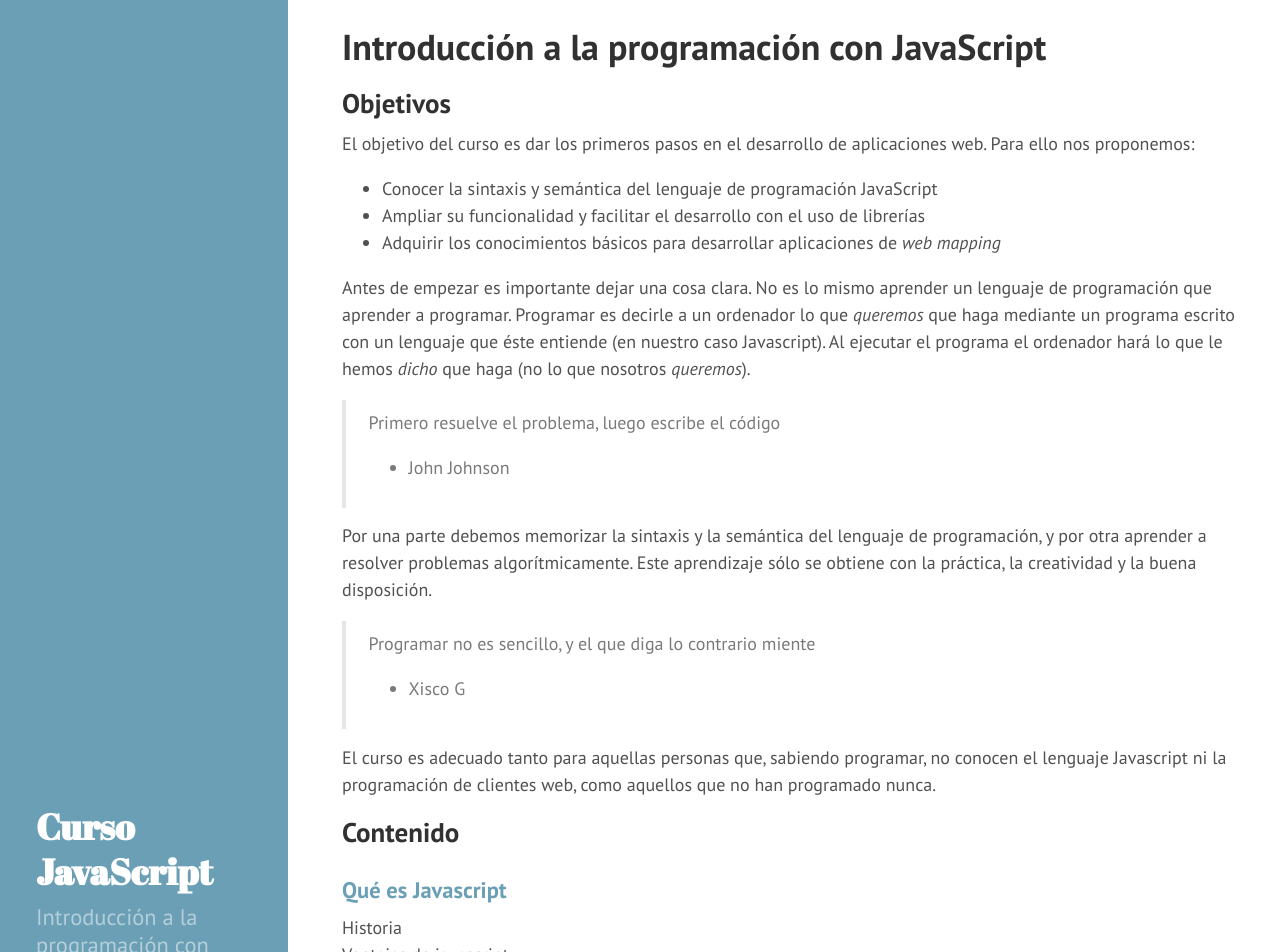
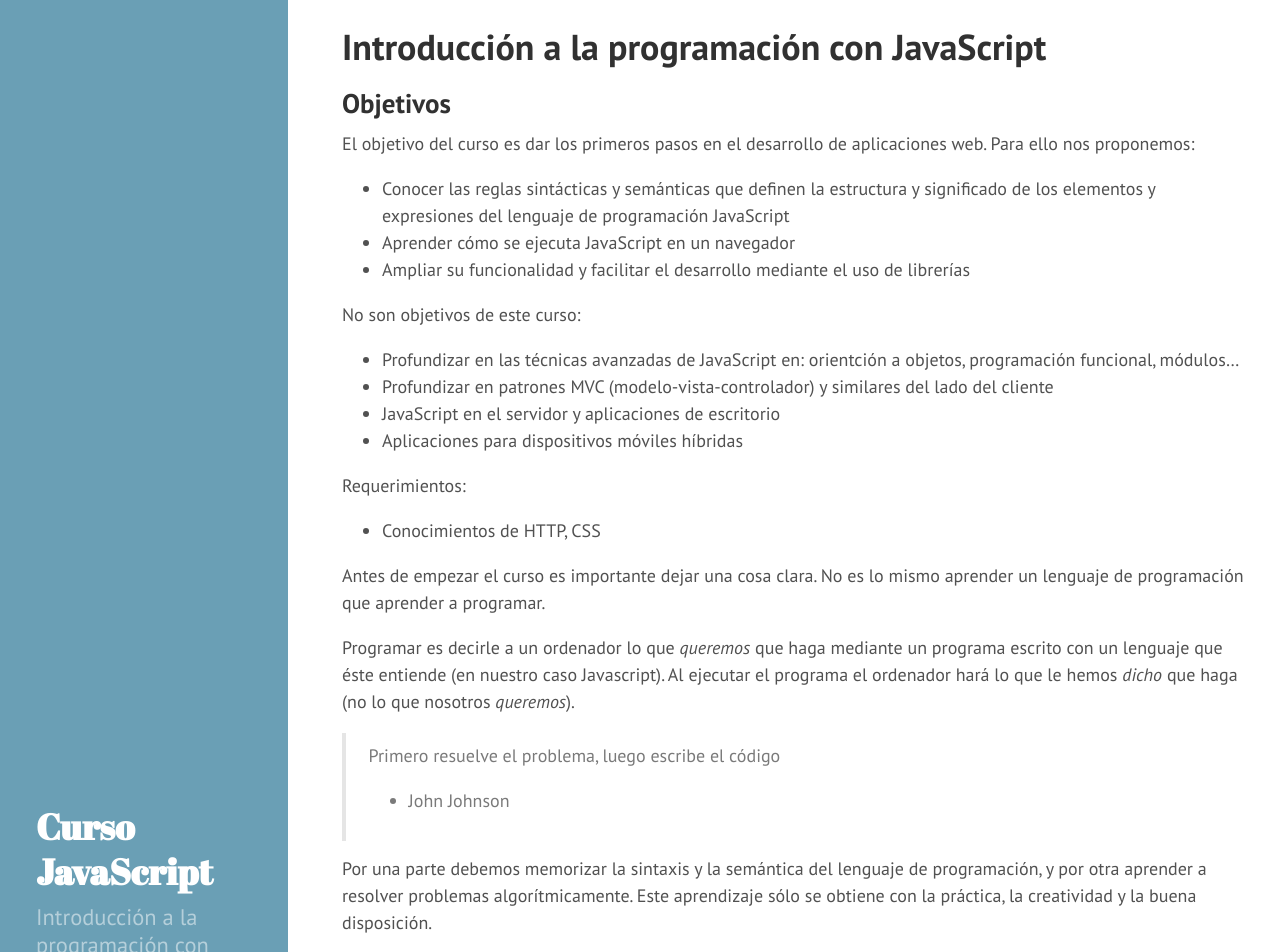
Before and after one commit to xguaita/curso-javascript, a Jekyll site: the page built from index.md, in a window 1280 px wide and 1400 px high. Shown: the top 952 px of the window. Built offline with Jekyll 4.4.1, drawn with Linux system fonts in a browser that asks for light colours; Markdown is read by kramdown in place of the engine named in the settings; some of the changed text lies outside the part shown; grey boxes are pictures that could not be loaded.

Commit message:
Ampliación de contenido

```diff
--- a/index.md
+++ b/index.md
@@ -8,23 +8,39 @@ title: Inicio
 ## Objetivos
 El objetivo del curso es dar los primeros pasos en el desarrollo de aplicaciones web. Para ello nos proponemos:
 
-+ Conocer la sintaxis y semántica del lenguaje de programación JavaScript
-+ Ampliar su funcionalidad y facilitar el desarrollo con el uso de librerías
-+ Adquirir los conocimientos básicos para desarrollar aplicaciones de _web mapping_
++ Conocer las reglas sintácticas y semánticas que definen la estructura y significado de los elementos y expresiones del lenguaje de programación JavaScript
++ Aprender cómo se ejecuta JavaScript en un navegador
++ Ampliar su funcionalidad y facilitar el desarrollo mediante el uso de librerías
 
-Antes de empezar es importante dejar una cosa clara. No es lo mismo aprender un lenguaje de programación que aprender a programar. Programar es decirle a un ordenador lo que _queremos_ que haga mediante un programa escrito con un lenguaje que éste entiende (en nuestro caso Javascript). Al ejecutar el programa el ordenador hará lo que le hemos _dicho_ que haga (no lo que nosotros _queremos_).
+No son objetivos de este curso:
+
++ Profundizar en las técnicas avanzadas de JavaScript en: orientción a objetos, programación funcional, módulos...
++ Profundizar en patrones MVC (modelo-vista-controlador) y similares del lado del cliente
++ JavaScript en el servidor y aplicaciones de escritorio
++ Aplicaciones para dispositivos móviles híbridas
+
+Requerimientos:
+
++ Conocimientos de HTTP, CSS
+
+
+Antes de empezar el curso es importante dejar una cosa clara. No es lo mismo aprender un lenguaje de programación que aprender a programar.
+
+Programar es decirle a un ordenador lo que _queremos_ que haga mediante un programa escrito con un lenguaje que éste entiende (en nuestro caso Javascript). Al ejecutar el programa el ordenador hará lo que le hemos _dicho_ que haga (no lo que nosotros _queremos_).
 
   > Primero resuelve el problema, luego escribe el código
   > - John Johnson
 
 Por una parte debemos memorizar la sintaxis y la semántica del lenguaje de programación, y por otra aprender a resolver problemas algorítmicamente. Este aprendizaje sólo se obtiene con la práctica, la creatividad y la buena disposición.
 
+![Programar](./modulo5/images/programar.png)
+
   > Programar no es sencillo, y el que diga lo contrario miente
   > - Xisco G
 
 El curso es adecuado tanto para aquellas personas que, sabiendo programar, no conocen el lenguaje Javascript ni la programación de clientes web, como aquellos que no han programado nunca.
 
-## Contenido
+## Contenido del curso
 
 ### [Qué es Javascript](./modulo0/)
 Historia
@@ -54,5 +70,33 @@ JSON y Ajax
 
 ### [Más fácil con librerías](./modulo5/)
 Independencia del navegador y simplificación de acceso a objetos: JQuery
-Interfaz de usuario: Sencha Ext JS
-Mapas interactivos: OpenLayers y Leaflet
+Interfaz de usuario y _framework_ MVC: Sencha Ext JS
+Mapas interactivos: Leaflet
+
+## Ampliar información
++ **JavaScript: The Definitive Guide, Sixth Edition**
+  David Flanagan. 2011 O’Reilly Media
++ **JavaScript for Absolute Beginners**
+  Terry McNavage. 2010 Apress
++ **JavaScript for Web Developers, Third Edition**
+  Nicholas C. Zakas. 2012 John Wiley & Sons
++ **Eloquent JavaScript. A Modern Introduction to Programming, Second edition**
+  Marijn Haverbeke. 2014 <a href="http://eloquentjavascript.net/" target="_blank">Leer online</a>
++ **Learning JavaScript. A Hands-On Guide to the Fundamentals of Modern JavaScript**
+  Tim Wright. 2012 Addison-Wesley
++ **The Modern Web. Multi-Device Web Development with HTML5, CSS3, and JavaScript**
+  Peter Gasston. 2013 No Starch Press
++ **Head First JavaScript**
+  Michael Morrison. 2008 O’Reilly Media
++ **JavaScript & jQuery: The Missing Manual, Second Edition**
+  David Sawyer McFarland. 2012 O’Reilly Media
++ **Head First jQuery**
+  Ryan Benedetti y Ronan Cranley. 2011 O’Reilly Media
++ **Learning Ext JS 4**
+  Crysfel Villa, Armando Gonzalez. 2013 Packt Publishing
++ **Leaflet Tips and Tricks**
+  Malcolm Maclean. 2014 Leanpub. <a href="https://leanpub.com/leaflet-tips-and-tricks/read" target="_blank">Leer online</a>
++ **97 Things Every Programmer Should Know**
+  Kevlin Henney. 2010 O’Reilly Media
++ **Code Complete, Second Edition**
+  Steve McConnell. 2004 Microsoft Press
```
Also changed, not shown: other parts of index.md (+1 -1 lines).
